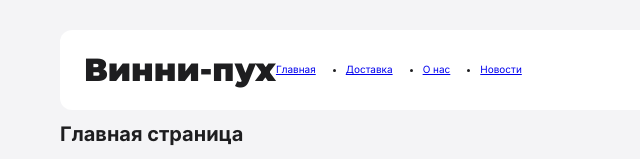
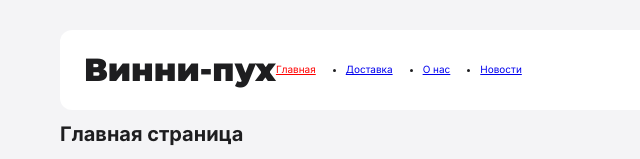
Before and after one commit to DStarky/vinnie, a React (Create React App) app: page / in a window 1280 px wide. Shown: the top 159 px of the page, without its empty margins (0-640 px from the left). Built offline with nearby package versions, Linux system fonts and the light colour scheme.

Commit message:
add style for active link

```diff
--- a/src/components/NavBar/NavBar.jsx
+++ b/src/components/NavBar/NavBar.jsx
@@ -1,14 +1,14 @@
-import { Link } from 'react-router-dom';
+import { NavLink } from 'react-router-dom';
 import styles from './NavBar.module.scss';
 
 const NavBar = () => {
   return (
     <nav>
       <ul className={styles.Navigation}>
-        <li><Link to="/">Главная</Link></li>
-        <li><Link to="delivery">Доставка</Link></li>
-        <li><Link to="about-us">О нас</Link></li>
-        <li><Link to="news">Новости</Link></li>
+        <li><NavLink className={({ isActive }) => isActive ? styles.Active : ''} to="/">Главная</NavLink></li>
+        <li><NavLink className={({ isActive }) => isActive ? styles.Active : ''} to="delivery">Доставка</NavLink></li>
+        <li><NavLink className={({ isActive }) => isActive ? styles.Active : ''} to="about-us">О нас</NavLink></li>
+        <li><NavLink className={({ isActive }) => isActive ? styles.Active : ''} to="news">Новости</NavLink></li>
       </ul>
     </nav>
   )
--- a/src/components/NavBar/NavBar.module.scss
+++ b/src/components/NavBar/NavBar.module.scss
@@ -4,3 +4,7 @@
   display: flex;
   gap: 3rem;
 }
+
+.Active {
+  color: red
+}
```
